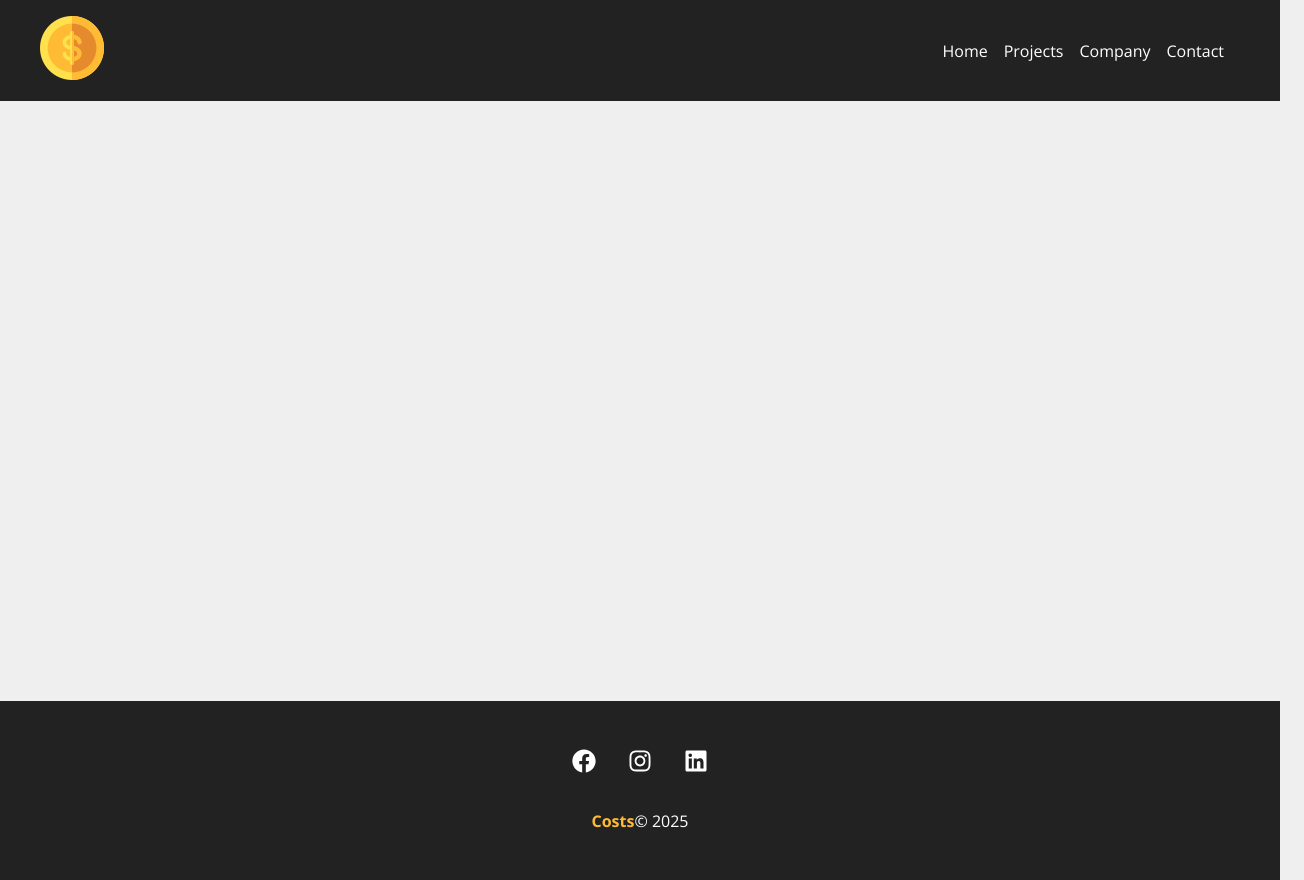
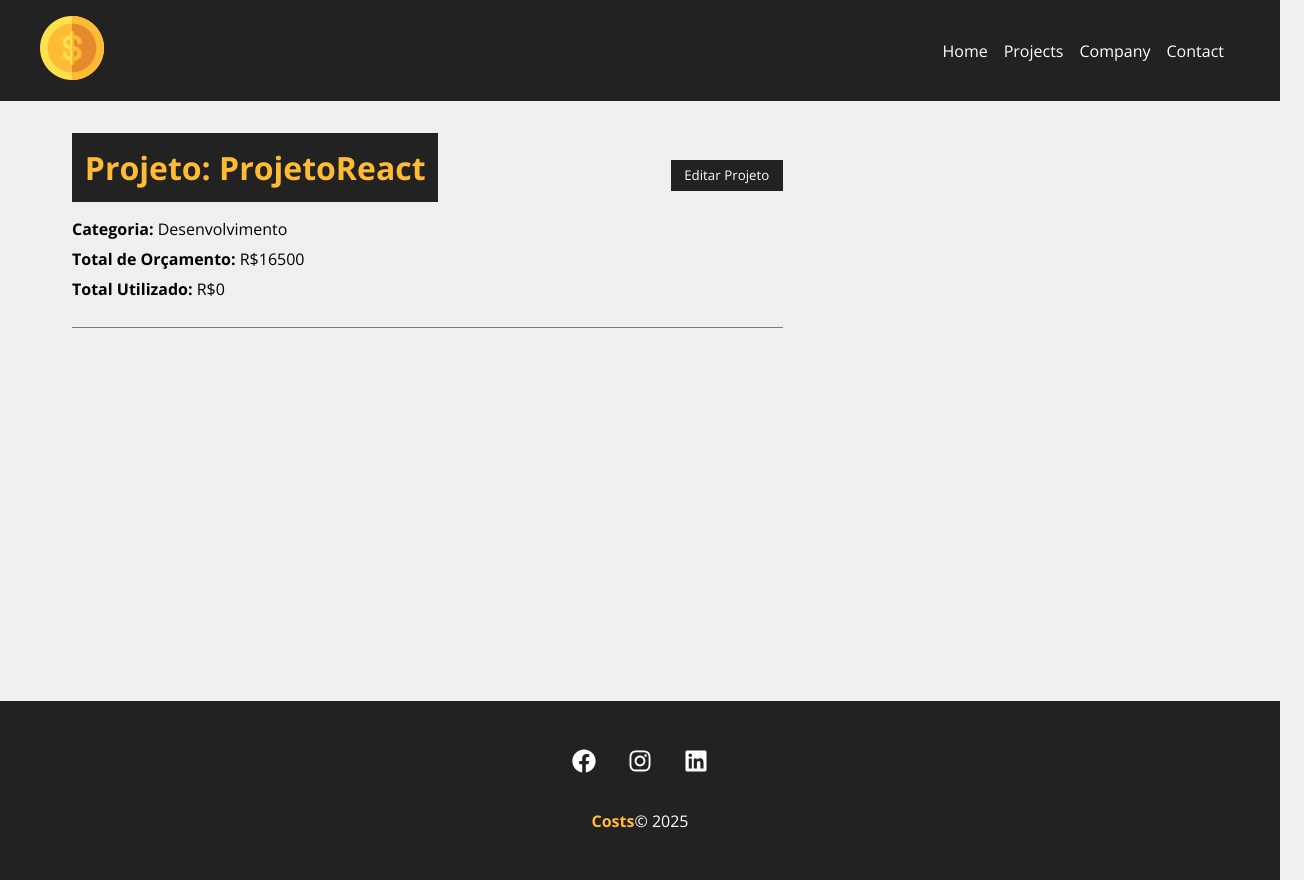
Before and after one commit to alveshenriique/projeto-react, a React (Create React App) app: page /project/3c4e in a window 1280 px wide. Shown: the whole page, 1304 px wide, since content can reach past the window. Built offline with nearby package versions, Linux system fonts and the light colour scheme; data requests are answered from the project's data file.

Commit message:
Adiciona Projects

```diff
--- a/db.json
+++ b/db.json
@@ -1,12 +1,78 @@
 {
   "projects": [
     {
-      "id": "8c05",
-      "name": " Hamp",
-      "budget": "10500",
+      "id": "8b71",
+      "name": " Lib",
+      "budget": "15530",
       "category": {
         "id": "2",
         "name": "Desenvolvimento"
+      },
+      "cost": 0,
+      "services": []
+    },
+    {
+      "id": "a086",
+      "name": " Dell",
+      "budget": "12000",
+      "category": {
+        "id": "2",
+        "name": "Desenvolvimento"
+      },
+      "cost": 0,
+      "services": []
+    },
+    {
+      "id": "a9b1",
+      "name": " Hamp",
+      "budget": "5000",
+      "category": {
+        "id": "3",
+        "name": "Design"
+      },
+      "cost": 0,
+      "services": []
+    },
+    {
+      "id": "f011",
+      "name": " Estrelar",
+      "budget": "5000",
+      "category": {
+        "id": "3",
+        "name": "Design"
+      },
+      "cost": 0,
+      "services": []
+    },
+    {
+      "id": "3c4e",
+      "name": " ProjetoReact",
+      "budget": "16500",
+      "category": {
+        "id": "2",
+        "name": "Desenvolvimento"
+      },
+      "cost": 0,
+      "services": []
+    },
+    {
+      "id": "fdf7",
+      "name": " ProjetoReact",
+      "budget": "1500",
+      "category": {
+        "id": "1",
+        "name": "Infra"
+      },
+      "cost": 0,
+      "services": []
+    },
+    {
+      "id": "5096",
+      "name": " ProjetoJava",
+      "budget": "5000",
+      "category": {
+        "id": "3",
+        "name": "Design"
       },
       "cost": 0,
       "services": []
--- a/src/App.js
+++ b/src/App.js
@@ -4,6 +4,7 @@ import Company from "./components/pages/Company";
 import Contact from "./components/pages/Contact";
 import Projects from "./components/pages/Projects";
 import NewProject from "./components/pages/NewProject";
+import Project from "./components/pages/Project";
 
 import Container from "./components/layouts/Container";
 import Navbar from "./components/layouts/Navbar";
@@ -15,11 +16,12 @@ function App() {
       <Navbar />
       <Container customClass="min-height">
         <Routes>
-          <Route path="/" element={<Home />} />
+          <Route exact path="/" element={<Home />} />
           <Route path="/company" element={<Company />} />
           <Route path="/contact" element={<Contact />} />
           <Route path="/projects" element={<Projects />} />
           <Route path="/newproject" element={<NewProject />} />
+          <Route path="/project/:id" element={<Project />} />
         </Routes>
       </Container>
       <Footer />
--- /dev/null
+++ b/src/components/pages/Project.js
@@ -0,0 +1,69 @@
+import styles from "./Project.module.css";
+import { useParams } from "react-router-dom";
+import { useState, useEffect } from "react";
+import Loading from "../layouts/Loading";
+import Container from "../layouts/Container";
+
+function Project() {
+  const { id } = useParams();
+  const [project, setProject] = useState({});
+  const [showProjectForm, setShowProjectForm] = useState(false);
+
+  useEffect(() => {
+    setTimeout(() => {
+      fetch(`http://localhost:5000/projects/${id}`, {
+        method: "GET",
+        headers: {
+          "Content-Type": "application/json",
+        },
+      })
+        .then((resp) => resp.json())
+        .then((data) => {
+          setProject(data);
+        })
+        .catch((err) => console.log(err));
+    }, 500);
+  }, [id]);
+
+  function toggleProjectForm() {
+    setShowProjectForm(!showProjectForm);
+  }
+
+  return (
+    <>
+      {project.name ? (
+        <div className={styles.project_details}>
+          <Container customClass="Column">
+            <div className={styles.details_container}>
+              <h1>Projeto: {project.name}</h1>
+              <button className={styles.btn} onClick={toggleProjectForm}>
+                {!showProjectForm ? "Editar Projeto" : "Fechar"}
+              </button>
+              {!showProjectForm ? (
+                <div className={styles.project_info}>
+                  <p>
+                    <span>Categoria: </span> {project.category.name}
+                  </p>
+                  <p>
+                    <span>Total de Orçamento: </span> R${project.budget}
+                  </p>
+                  <p>
+                    <span>Total Utilizado: </span> R${project.cost}
+                  </p>
+                </div>
+              ) : (
+                <div className={styles.project_info}>
+                  <p>Detalhes do Projeto</p>
+                </div>
+              )}
+            </div>
+          </Container>
+        </div>
+      ) : (
+        <Loading />
+      )}
+    </>
+  );
+}
+
+export default Project;
--- /dev/null
+++ b/src/components/pages/Project.module.css
@@ -0,0 +1,49 @@
+.project_details {
+  padding: 2em;
+}
+
+.project_details h1,
+.project_details h2,
+.project_details p {
+  margin-bottom: 0.5em;
+}
+
+.project_details h1 {
+  background-color: #222;
+  color: #ffbb33;
+  padding: 0.4em;
+}
+
+.project_details span {
+  font-weight: bold;
+}
+
+.details_container,
+.service_form_container {
+  border-bottom: 1px solid #7a7a7a;
+  margin-bottom: 1.2em;
+  padding-bottom: 1.2em;
+  display: flex;
+  justify-content: space-between;
+  align-items: center;
+  flex-wrap: wrap;
+}
+
+.btn {
+  background-color: #222;
+  color: #fff;
+  padding: 0.5em 1em;
+  text-decoration: none;
+  transition: 0.5s;
+  cursor: pointer;
+  max-height: 40px;
+  border: none;
+}
+
+.btn:hover {
+  color: #ffbb33;
+}
+
+.project_info {
+  width: 100%;
+}
--- a/src/components/pages/Projects.js
+++ b/src/components/pages/Projects.js
@@ -10,6 +10,7 @@ import ProjectCard from "../projects/ProjectCard";
 function Projects() {
   const [projects, setProjects] = useState([]);
   const [removeLoading, setRemoveLoading] = useState(false);
+  const [projectMessage, setProjectMessage] = useState('');
 
   const location = useLocation();
   let message = "";
@@ -34,6 +35,19 @@ function Projects() {
     }, 500);
   }, []);
 
+  function removeProject(id) {
+    fetch(`http://localhost:5000/projects/${id}`, {
+      method: 'DELETE',
+      headers: {
+        'Content-Type': 'application/json',
+      },
+    }).then(resp => resp.json())
+    .then(() => {
+      setProjects(projects.filter((project) => project.id !== id));
+      setProjectMessage('Projeto removido com sucesso!');
+    })
+  }
+
   return (
     <div className={styles.project_container}>
       <div className={styles.title_container}>
@@ -41,6 +55,7 @@ function Projects() {
         <LinkButton to="/NewProject" text="Criar Projeto" />
       </div>
       {message && <Message type="success" msg={message} />}
+      {projectMessage && <Message type="success" msg={projectMessage} />}
       <Container customClass="start">
         {projects.length > 0 &&
           projects.map((project) => (
@@ -50,6 +65,7 @@ function Projects() {
               budget={parseFloat(project.budget).toLocaleString("pt-BR")}
               category={project.category.name}
               key={project.id}
+              handleRemove={removeProject}
             />
           ))}
         {!removeLoading && <Loading />}
--- a/src/components/projects/ProjectCard.js
+++ b/src/components/projects/ProjectCard.js
@@ -3,6 +3,12 @@ import { Link } from "react-router-dom";
 import { BsPencil, BsFillTrashFill } from "react-icons/bs";
 
 function ProjectCard({ id, name, budget, category, handleRemove }) {
+
+  const remove = (e) =>{
+    e.preventDefault();
+    handleRemove(id);
+  }
+
   return (
     <div className={styles.project_card}>
       <h4>{name}</h4>
@@ -13,10 +19,10 @@ function ProjectCard({ id, name, budget, category, handleRemove }) {
         <span className={`${styles[category.toLowerCase()]}`}></span> {category}
       </p>
       <div className={styles.project_card_actions}>
-        <Link to="/">
+        <Link to={`/project/${id}`}>
         <BsPencil /> Editar
         </Link>
-        <button>
+        <button onClick={remove}>
             <BsFillTrashFill/> Excluir
         </button>
       </div>
```
